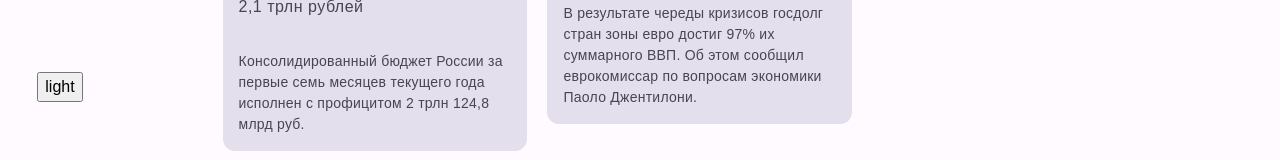
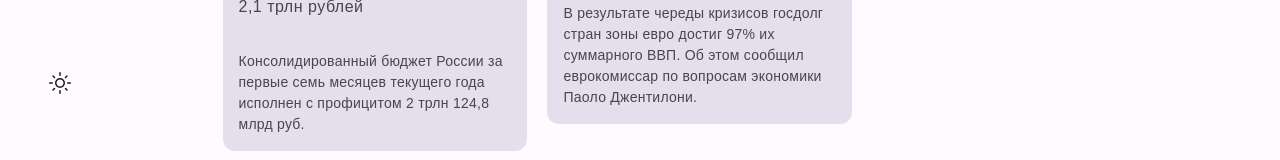
Before and after one commit to mSiotniHS/lad-project, a React (Create React App) app: page /news in a window 1280 px wide. Shown: the part 629-789 px from the top of the page. Built offline with nearby package versions, Linux system fonts and the light colour scheme; no server answers.

Commit message:
Оформил кнопку смены темы

```diff
--- a/src/components/NavRail.tsx
+++ b/src/components/NavRail.tsx
@@ -1,18 +1,13 @@
 import React, { FC } from "react";
-import NavRailElement from "./NavRailElement";
-import styles from "./NavRail.module.css";
-import { useAppDispatch, useAppSelector } from "../store/hooks";
-import { toggleTheme } from "../store/slices/appSettingsSlice";
-
 import { ReactComponent as SummaryIcon } from "../style/icons/auto_awesome_mosaic.svg";
-import { ReactComponent as NewsIcon } from "../style/icons/newspaper.svg";
 import { ReactComponent as ExchangeRatesIcon } from "../style/icons/currency.svg";
 import { ReactComponent as IndexesIcon } from "../style/icons/moving.svg";
+import { ReactComponent as NewsIcon } from "../style/icons/newspaper.svg";
+import styles from "./NavRail.module.css";
+import NavRailElement from "./NavRailElement";
+import ThemeSwitcher from "./ThemeSwitcher";
 
 const NavRail: FC = () => {
-	const theme = useAppSelector(state => state.settings.theme);
-	const dispatch = useAppDispatch();
-
 	return (
 		<div className={styles.navRail}>
 			<p className="headline-medium" style={{color: "var(--on-surface)"}}>市場</p>
@@ -38,7 +33,7 @@ const NavRail: FC = () => {
 					icon={<IndexesIcon />}
 				/>
 			</nav>
-			<button onClick={() => dispatch(toggleTheme())}>{theme}</button>
+			<ThemeSwitcher />
 		</div>
 	);
 }
--- /dev/null
+++ b/src/components/ThemeSwitcher.module.css
@@ -0,0 +1,6 @@
+.button {
+	background: none;
+	border: none;
+	cursor: pointer;
+	color: var(--on-surface);
+}
--- /dev/null
+++ b/src/components/ThemeSwitcher.tsx
@@ -0,0 +1,22 @@
+import React, {FC} from "react";
+import { useAppDispatch, useAppSelector } from "../store/hooks";
+import { toggleTheme } from "../store/slices/appSettingsSlice";
+import styles from "./ThemeSwitcher.module.css";
+
+import { ReactComponent as DarkIcon } from "../style/icons/dark_mode.svg";
+import { ReactComponent as LightIcon } from "../style/icons/light_mode.svg";
+
+const ThemeSwitcher: FC = () => {
+	const theme = useAppSelector(state => state.settings.theme);
+	const dispatch = useAppDispatch();
+
+	const icon = theme === "dark" ? <DarkIcon /> : <LightIcon />;
+
+	return (
+		<button className={styles.button} onClick={() => dispatch(toggleTheme())}>
+			{icon}
+		</button>
+	);
+}
+
+export default ThemeSwitcher;
```
Also changed, not shown: src/style/icons/dark_mode.svg (added), src/style/icons/light_mode.svg (added).
